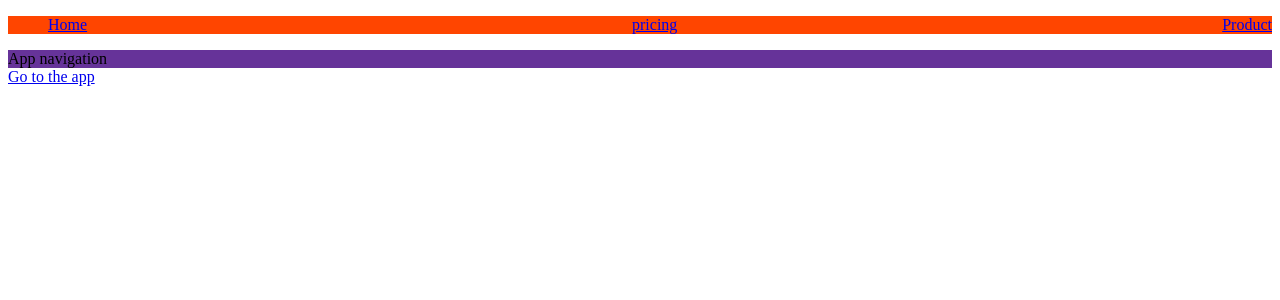
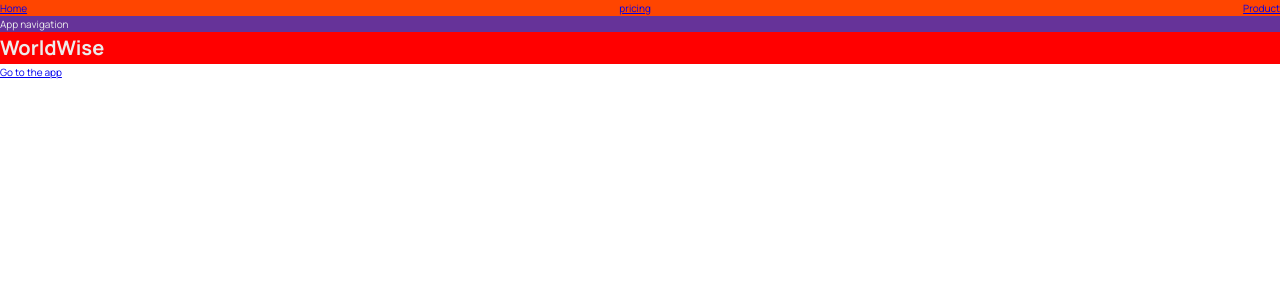
Before and after one commit to satyamkale27/World-Wise, a React (Vite) app: page / in a window 1280 px wide. Shown: the top 300 px of the page. Built offline with nearby package versions, Linux system fonts and the light colour scheme.

Commit message:
globlal class

```diff
--- a/src/components/PageNav.module.css
+++ b/src/components/PageNav.module.css
@@ -6,3 +6,6 @@
   display: flex;
   justify-content: space-between;
 }
+:global(.test) {
+  background-color: red;
+}
--- /dev/null
+++ b/src/index.css
@@ -0,0 +1,78 @@
+/* Taken from getting started guide at: https://leafletjs.com/examples/quick-start/ */
+@import "https://unpkg.com/leaflet@1.7.1/dist/leaflet.css";
+@import "https://fonts.googleapis.com/css2?family=Manrope:wght@400;600;700;800&display=swap";
+
+/* These CSS variables are global, so they are available in all CSS modules */
+:root {
+  --color-brand--1: #ffb545;
+  --color-brand--2: #00c46a;
+
+  --color-dark--0: #242a2e;
+  --color-dark--1: #2d3439;
+  --color-dark--2: #42484d;
+  --color-light--1: #aaa;
+  --color-light--2: #ececec;
+  --color-light--3: #d6dee0;
+}
+
+* {
+  margin: 0;
+  padding: 0;
+  box-sizing: inherit;
+}
+
+html {
+  font-size: 62.5%;
+  box-sizing: border-box;
+}
+
+body {
+  font-family: "Manrope", sans-serif;
+  color: var(--color-light--2);
+  font-weight: 400;
+  line-height: 1.6;
+}
+
+label {
+  font-size: 1.6rem;
+  font-weight: 600;
+}
+
+input,
+textarea {
+  width: 100%;
+  padding: 0.8rem 1.2rem;
+  font-family: inherit;
+  font-size: 1.6rem;
+  border: none;
+  border-radius: 5px;
+  background-color: var(--color-light--3);
+  transition: all 0.2s;
+}
+
+input:focus {
+  outline: none;
+  background-color: #fff;
+}
+
+.cta:link,
+.cta:visited {
+  display: inline-block;
+  background-color: var(--color-brand--2);
+  color: var(--color-dark--1);
+  text-transform: uppercase;
+  text-decoration: none;
+  font-size: 1.6rem;
+  font-weight: 600;
+  padding: 1rem 3rem;
+  border-radius: 5px;
+}
+
+/*
+"importCSSModule": {
+    "prefix": "csm",
+    "scope": "javascript,typescript,javascriptreact",
+    "body": ["import styles from './${TM_FILENAME_BASE}.module.css'"],
+    "description": "Import CSS Module as `styles`"
+  },
+*/
--- a/src/main.jsx
+++ b/src/main.jsx
@@ -1,6 +1,7 @@
 import React from "react";
 import ReactDOM from "react-dom/client";
-import App from "./App.jsx";
+import App from "./App";
+import "./index.css";
 
 ReactDOM.createRoot(document.getElementById("root")).render(
   <React.StrictMode>
--- a/src/pages/Homepage.jsx
+++ b/src/pages/Homepage.jsx
@@ -6,6 +6,7 @@
     <div>
       <PageNav />
       <AppNav />
+      <h1 className="test">WorldWise</h1>
       <Link to="/app">Go to the app</Link>
     </div>
   );
```
Also changed, not shown: 1 other file (tests, documents, lock files or other folders).
